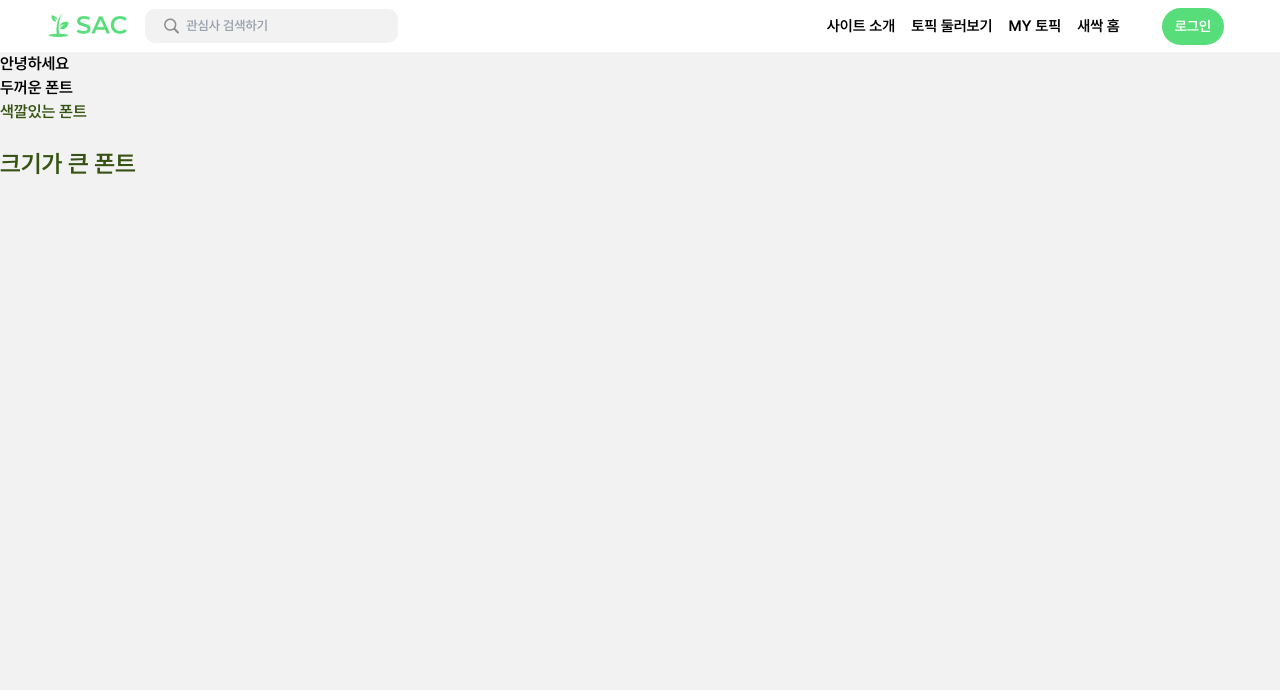
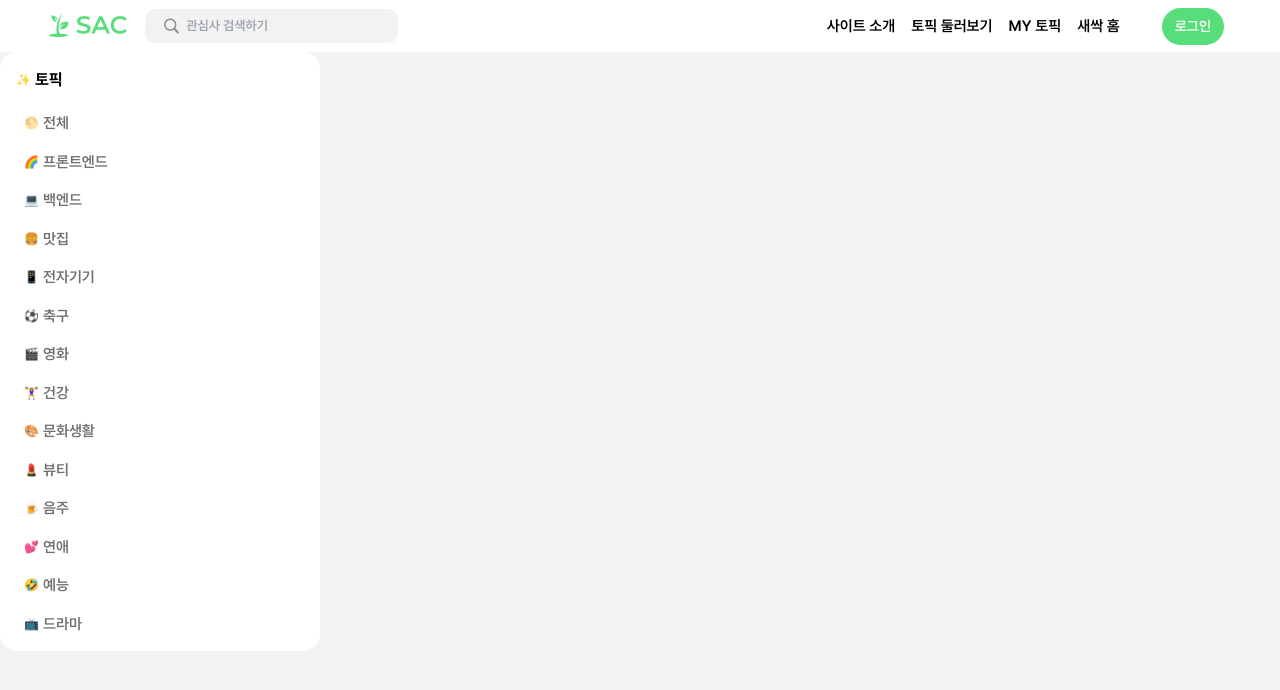
Before and after one commit to Hyundai-Charowner/Sac-FE, a React (Create React App) app in the folder sac/: page / in a window 1280 px wide. Shown: the top 690 px of the page. Built offline with nearby package versions, Linux system fonts and the light colour scheme.

Commit message:
left-navi-생성

```diff
--- a/sac/src/App.js
+++ /dev/null
@@ -1,16 +0,0 @@
-import Header from './commons/Header';
-
-function App() {
-    return (
-        <div className="h-max">
-            <Header />
-            <p>안녕하세요</p>
-            <p className="font-bold">두꺼운 폰트</p>
-            <p className="text-lime-900">색깔있는 폰트</p>
-            <br/>
-            <p className="text-lime-900 text-2xl">크기가 큰 폰트</p>
-        </div>
-    );
-}
-
-export default App;
--- a/sac/src/Main.css
+++ b/sac/src/Main.css
@@ -13,7 +13,7 @@
 @font-face {
   font-family: 'Pretendard';
   src: url('./assets/fonts/pretendard_bold.otf') format('opentype');
-
+  font-weight: bold;
   font-style: normal;
   font-display: swap;
 }
--- /dev/null
+++ b/sac/src/home/Home.css
@@ -0,0 +1,3 @@
+.body {
+    margin-top: 52px;
+}
--- /dev/null
+++ b/sac/src/home/Home.js
@@ -0,0 +1,18 @@
+import Header from '../commons/Header';
+import LeftNavi from './LeftNavi';
+
+function App() {
+    return (
+        <div className="App">
+            <div className="header">
+                <Header />
+            </div>
+            <div className="body">
+                <LeftNavi />
+            </div>
+        </div>
+
+    );
+}
+
+export default App;
--- /dev/null
+++ b/sac/src/home/LeftNavi.css
@@ -0,0 +1,60 @@
+@import 'tailwindcss/base';
+@import 'tailwindcss/components';
+@import 'tailwindcss/utilities';
+
+.left-navi {
+    width: 20rem;
+    height: auto;
+    background-color: white;
+    border-radius: 16px;
+    padding: 8px;
+
+}
+
+.topic-head {
+    width: 100%;
+    padding : 8px 0.5rem;
+    margin-bottom: 4px;
+    display: flex;
+    align-items: center;
+}
+
+.topic-head-text {
+    font-size: 16px;
+    font-weight: bold;
+    margin-left: 4px;
+}
+
+.topic-head-icon {
+    font-size: 12px;
+}
+
+
+.topic-list {
+    width: 100%;
+    height: auto;
+    flex-direction: column;
+}
+
+.topic-item {
+    width: 100%;
+    display: flex;
+    align-items: center;
+    padding: 8px 1rem;
+    border-radius: 16px;
+}
+
+.topic-item:hover {
+    background-color: #F2F2F2;
+    cursor: pointer;
+}
+
+.topic-item-text {
+    font-size: 15px;
+    margin-left: 4px;
+    color: #707070;
+}
+
+.topic-item-icon {
+    font-size: 12px;
+}
--- /dev/null
+++ b/sac/src/home/LeftNavi.js
@@ -0,0 +1,71 @@
+import React from "react";
+import "./LeftNavi.css";
+
+const topics = ["프론트엔드", "백엔드", "맛집", "전자기기", "축구", "영화", "건강", "문화생활", "뷰티", "음주", "연애", "예능", "드라마"];
+
+function LeftNavi() {
+    return (
+        <div className="left-navi">
+            <div className="topic-head">
+                <p className="topic-head-icon">✨</p>
+                <p className="topic-head-text">토픽</p>
+            </div>
+
+            <div className="topic-item">
+                <p className="topic-item-icon">🌕</p>
+                <p className="topic-item-text">전체</p>
+            </div>
+
+            <div className="topic-list">
+                {topics.map((topic, index) => (
+                    <TopicItem key={index} topic={topic} />
+                ))}
+            </div>
+        </div>
+    );
+}
+
+//토픽을 나타내는 컴포넌트
+function TopicItem({ topic }) {
+    let icon = "🌱";
+    if (topic === "프론트엔드") {
+        icon = "🌈";
+    } else if (topic === "백엔드") {
+        icon = "💻";
+    } else if (topic === "맛집") {
+        icon = "🍔";
+    } else if (topic === "전자기기") {
+        icon = "📱";
+    } else if (topic === "축구") {
+        icon = "⚽️";
+    } else if (topic === "영화") {
+        icon = "🎬";
+    } else if (topic === "건강") {
+        icon = "🏋️‍♀️";
+    } else if (topic === "문화생활") {
+        icon = "🎨";
+    } else if (topic === "뷰티") {
+        icon = "💄";
+    } else if (topic === "음주") {
+        icon = "🍺";
+    }
+    else if (topic === "연애") {
+        icon = "💕";
+    }
+    else if (topic === "예능") {
+        icon = "🤣";
+    }
+    else if (topic === "드라마") {
+        icon = "📺";
+    }
+
+    return (
+
+        <div className="topic-item">
+            <p className="topic-item-icon">{icon}</p>
+            <p className="topic-item-text">{topic}</p>
+        </div>
+    );
+}
+
+export default LeftNavi;
--- a/sac/src/index.js
+++ b/sac/src/index.js
@@ -1,7 +1,7 @@
 import React from 'react';
 import ReactDOM from 'react-dom';
 import './Main.css';
-import App from './App';
+import App from './home/Home.js';
 
 // import reportWebVitals from './reportWebVitals';
 
```
